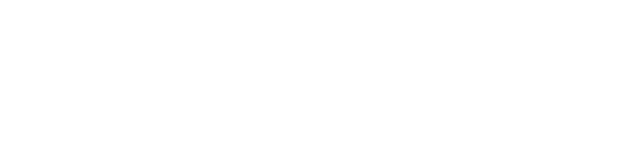
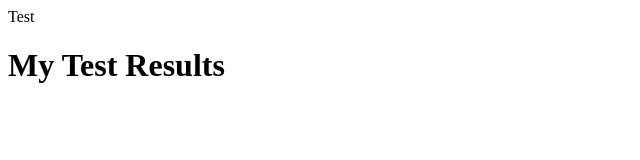
Before and after one commit to deepika30886/830-webproject, a plain HTML site: page index.html in a window 1280 px wide. Shown: the whole page, without its empty margins (0-640 px from the left). Drawn offline with Linux system fonts and the light colour scheme.

Commit message:
indexhead

```diff
--- a/index.html
+++ b/index.html
@@ -6,3 +6,6 @@ git loading home page
 </body>
 </html>
 <monday>
+<p>Test</p>
+
+<h1> My Test Results</h1>
```
